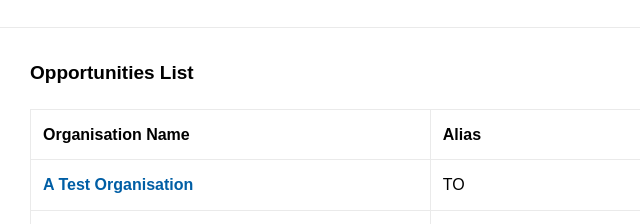
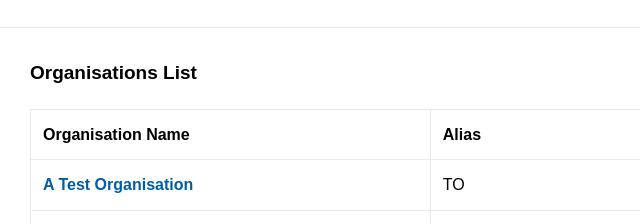
Before and after one commit to browserlondon/UKTI, a website: page organisation-list.html in a window 1280 px wide. Shown: the part 363-587 px from the top of the page, 0-640 px from the left. Drawn offline with nearby package versions, Linux system fonts and the light colour scheme.

Commit message:
Minor content change

```diff
--- a/organisation-list.html
+++ b/organisation-list.html
@@ -98,7 +98,7 @@
     <main id="content" class="section section--plain">
         <div class="container">
             <div class="section__content">
-                <h2>Opportunities List</h2>
+                <h2>Organisations List</h2>
                 <div class="table-responsive">
                     <table class="table table--bordered" cellspacing="0" rules="all" border="1" id="gvOrganisations">
                             <tbody><tr>
```
